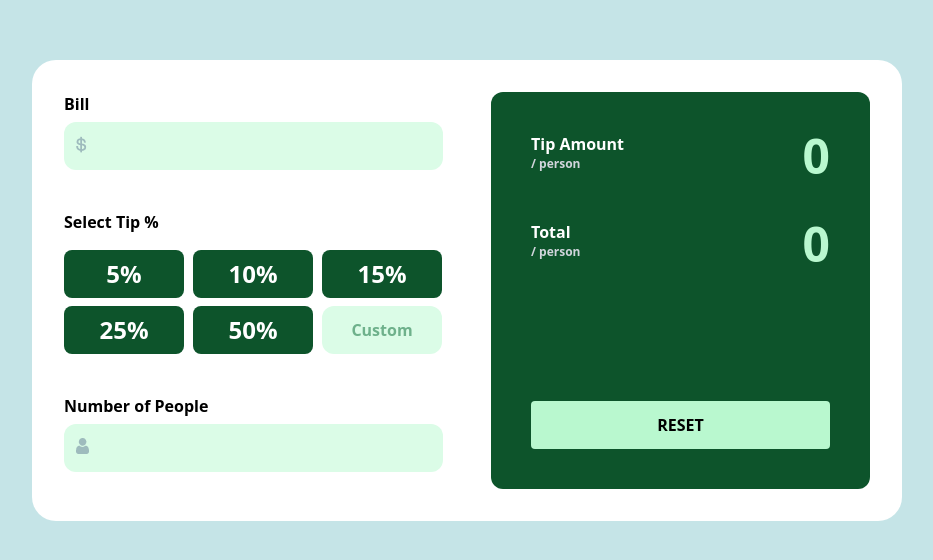
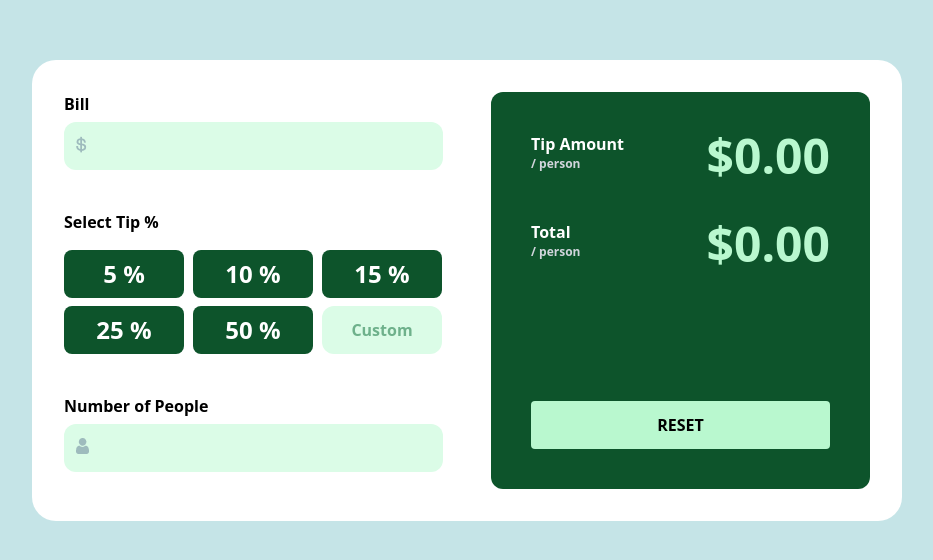
Before and after one commit to zura445/splitter, a React (Vite) app: page / in a window 1280 px wide. Shown: the part 110-670 px from the top of the page, without its empty margins (173-1106 px from the left). Built offline with nearby package versions, Linux system fonts and the light colour scheme.

Commit message:
create new functions

```diff
--- a/src/App.jsx
+++ b/src/App.jsx
@@ -2,18 +2,31 @@ import BillSplitter from "./components/BillSplitter";
 import ResultPanel from "./components/ResultPanel";
 import { useState } from "react";
 
-const Percent = ["5%", "10%", "15%", "25%", "50%"];
+const Percent = [5, 10, 15, 25, 50];
 
 function App() {
   const [saveBils, setSaveBils] = useState(0);
   const [savePeople, setSavePeople] = useState(0);
   const [percentageAmount, setPercentageAmount] = useState(null);
-  console.log("🚀 ~ App ~ percentageAmount:", percentageAmount);
 
   const handleSave = (event) => {
     event.preventDefault();
     setSaveBils(saveBils);
     setSavePeople(savePeople);
+  };
+
+  const tipAmountFunc = () => {
+    if (saveBils && percentageAmount) {
+      return (saveBils * percentageAmount) / 100 / savePeople;
+    }
+    return 0;
+  };
+
+  const totalAmountFunc = () => {
+    if (savePeople > 0) {
+      return saveBils / savePeople + tipAmountFunc();
+    }
+    return 0;
   };
 
   return (
@@ -30,6 +43,8 @@ function App() {
           saveBils={saveBils}
           savePeople={savePeople}
           handleSave={handleSave}
+          tipAmountFunc={tipAmountFunc}
+          totalAmountFunc={totalAmountFunc}
         />
       </div>
     </>
--- a/src/components/BillSplitter.jsx
+++ b/src/components/BillSplitter.jsx
@@ -34,7 +34,7 @@ function BillSplitter({
                 key={index}
                 className="cursor-pointer w-[120px] h-[48px] bg-green-900 rounded-lg font-bold text-2xl"
               >
-                {item}
+                {item} %
               </button>
             ))}
             <input
--- a/src/components/ResultPanel.jsx
+++ b/src/components/ResultPanel.jsx
@@ -1,6 +1,6 @@
 import React from "react";
 
-function ResultPanel({ saveBils, savePeople, handleSave }) {
+function ResultPanel({ handleSave, tipAmountFunc, totalAmountFunc }) {
   return (
     <div className="bg-green-900 p-10 rounded-xl">
       <div className="flex justify-between">
@@ -8,14 +8,18 @@ function ResultPanel({ saveBils, savePeople, handleSave }) {
           <p className="text-white">Tip Amount</p>
           <p className="text-gray-300 text-xs">/ person</p>
         </div>
-        <div className="text-5xl text-green-200 font-bold">{saveBils}</div>
+        <div className="text-5xl text-green-200 font-bold">
+          ${tipAmountFunc().toFixed(2)}
+        </div>
       </div>
       <div className="flex justify-between mt-10">
         <div className="font-bold">
           <p className="text-white">Total</p>
           <p className="text-gray-300 text-xs">/ person</p>
         </div>
-        <div className="text-5xl text-green-200 font-bold">{savePeople}</div>
+        <div className="text-5xl text-green-200 font-bold">
+          ${totalAmountFunc().toFixed(2)}
+        </div>
       </div>
       <button
         onClick={handleSave}
```
